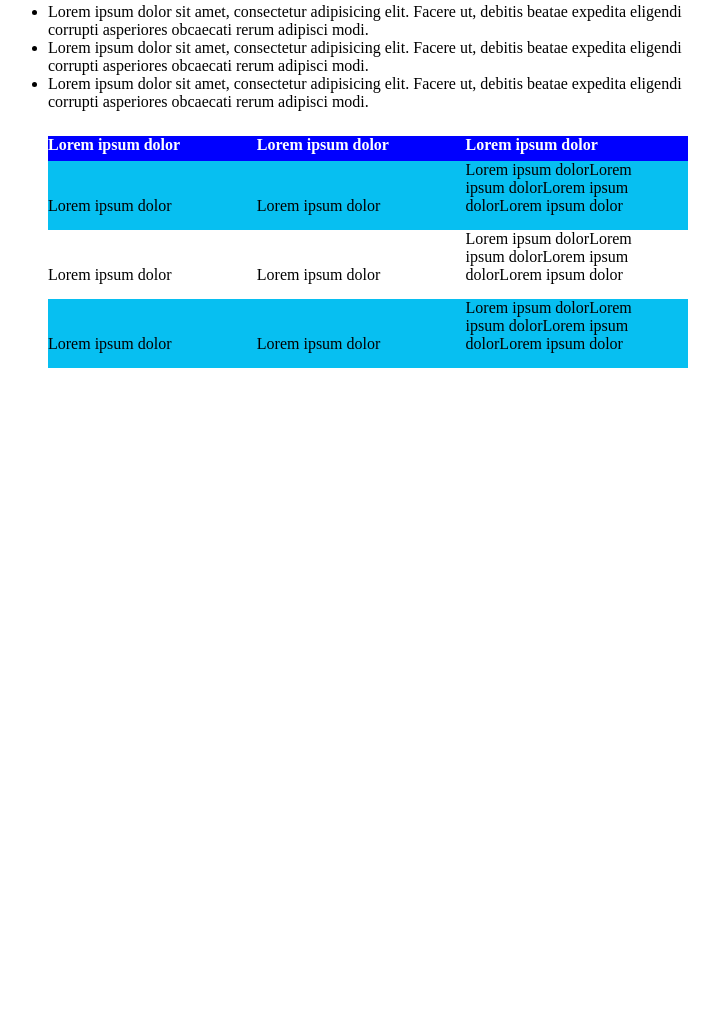
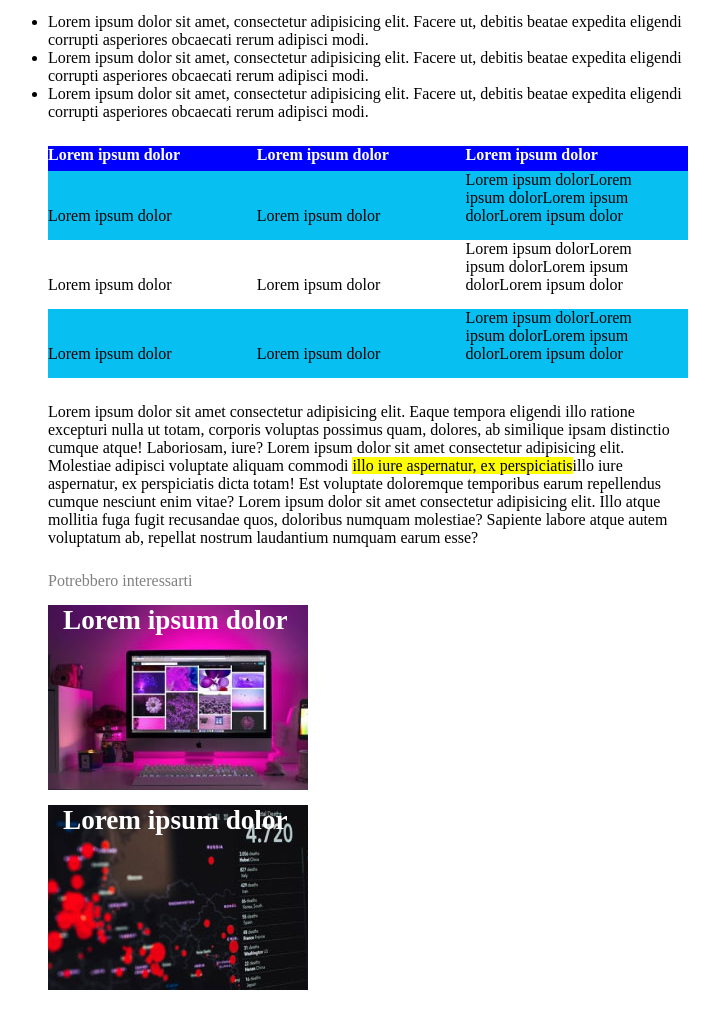
Before and after one commit to francescofalcone05/html-css-booleaner, a plain HTML site: page img/index.html in a window 1280 px wide. Shown: the part 726-1754 px from the top of the page, without its empty margins (272-991 px from the left). Before the commit the page ends 1094 px from the top, so only its background shows below. Drawn offline with Linux system fonts and the light colour scheme.

Commit message:
final-file

```diff
--- a/img/index.html
+++ b/img/index.html
@@ -76,11 +76,23 @@
                 <div class="l2">Lorem ipsum dolor</div>
                 <div class="l2">Lorem ipsum dolorLorem ipsum dolorLorem ipsum dolorLorem ipsum dolor</div>
             </div>
+        </section>
+        <!-- fine sezione5 -->
 
+        <!-- inizio sezione 6 -->
+        <section>
+            <p class="paragrafo1">Lorem ipsum dolor sit amet consectetur adipisicing elit. Eaque tempora eligendi illo ratione excepturi nulla ut totam, corporis voluptas possimus quam, dolores, ab similique ipsam distinctio cumque atque! Laboriosam, iure? Lorem ipsum dolor sit amet consectetur adipisicing elit. Molestiae adipisci voluptate aliquam commodi <span class="evidenzia">illo iure aspernatur, ex perspiciatis</span>illo iure aspernatur, ex perspiciatis dicta totam! Est voluptate doloremque temporibus earum repellendus cumque nesciunt enim vitae? Lorem ipsum dolor sit amet consectetur adipisicing elit. Illo atque mollitia fuga fugit recusandae quos, doloribus numquam molestiae? Sapiente labore atque autem voluptatum ab, repellat nostrum laudantium numquam earum esse?</p>
         </section>
+        <!-- fine sezione 6 -->
+
     </main>
 
-    <footer></footer>
+    <footer>
+        <div class="other">Potrebbero interessarti</div>
+        <div class="pc"><strong>Lorem ipsum dolor</strong></div>
+        <div class="map"><strong>Lorem ipsum dolor</strong></div>
+
+    </footer>
 
 </body>
 </html>
--- a/img/style.css
+++ b/img/style.css
@@ -61,7 +61,7 @@ figcaption{
 }
 
 .paragrafo1{
-    margin-top: 15px;;
+    margin-top: 25px;;
 }
 
 .evidenzia{
@@ -78,12 +78,9 @@ figcaption{
     height: 25px;
     font-weight: bold;
     color: white;
-
-
 }
 
 .l2{
-
    height: 100%;
    width: 32%;
    display: inline-block;
@@ -93,3 +90,37 @@ figcaption{
 .r2{
     background-color: rgb(7, 191, 241);
 }
+
+footer{
+    margin-left: 25%;
+    margin-right: 25%
+}
+
+.other{
+    margin-top: 25px;
+    color: grey;
+}
+
+.pc{
+    background-image: url(monitor.jpg) ;
+    width: 260px;
+    height: 185px;
+    margin-top: 15px;
+    font-size: 1.7em;
+    color: white;
+
+}
+
+.map{
+    background-image: url(graph.jpg);
+    width: 260px;
+    height: 185px;
+    margin-top: 15px;
+    font-size: 1.7em;
+    color: white;
+    margin-bottom: 100px;
+}
+
+strong{
+    margin-left: 15px;
+}
```
